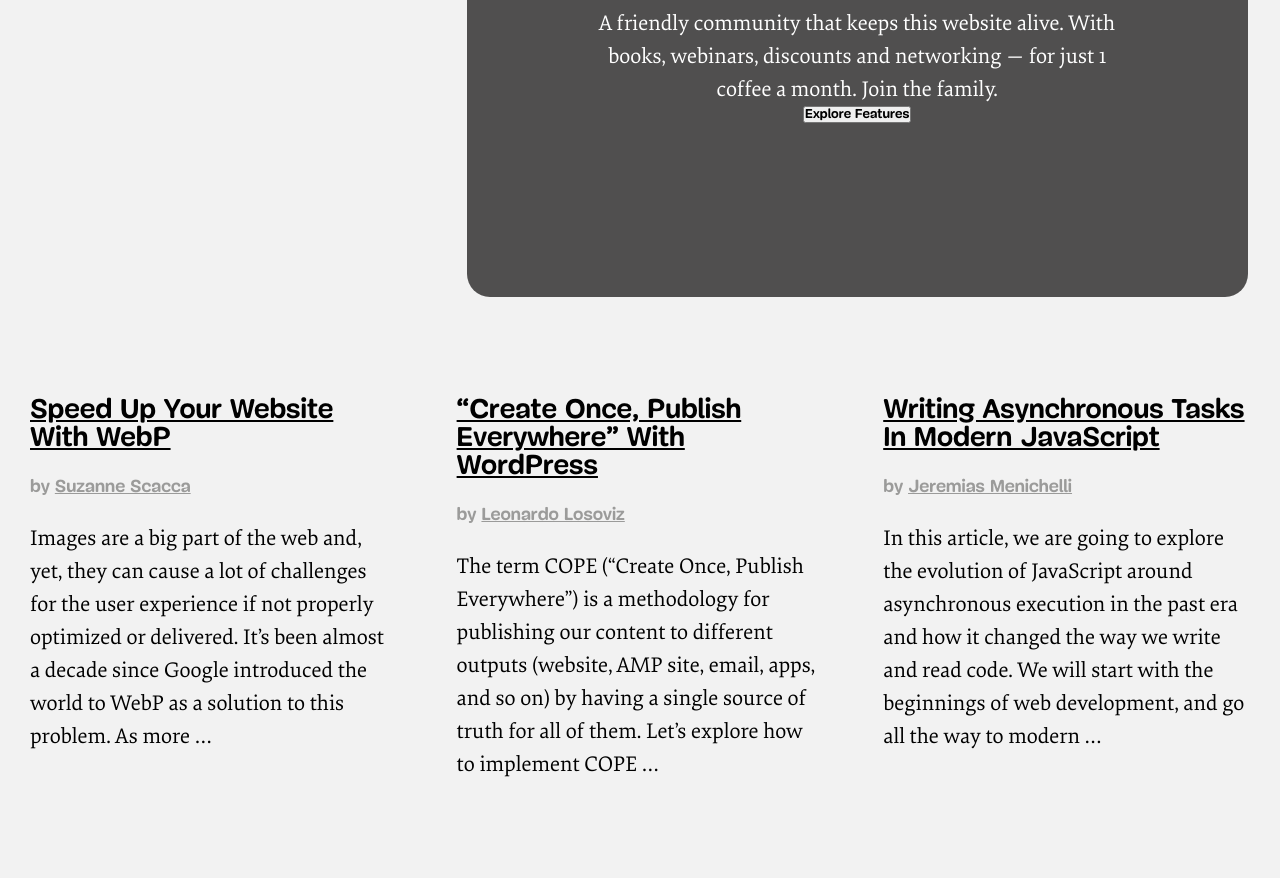
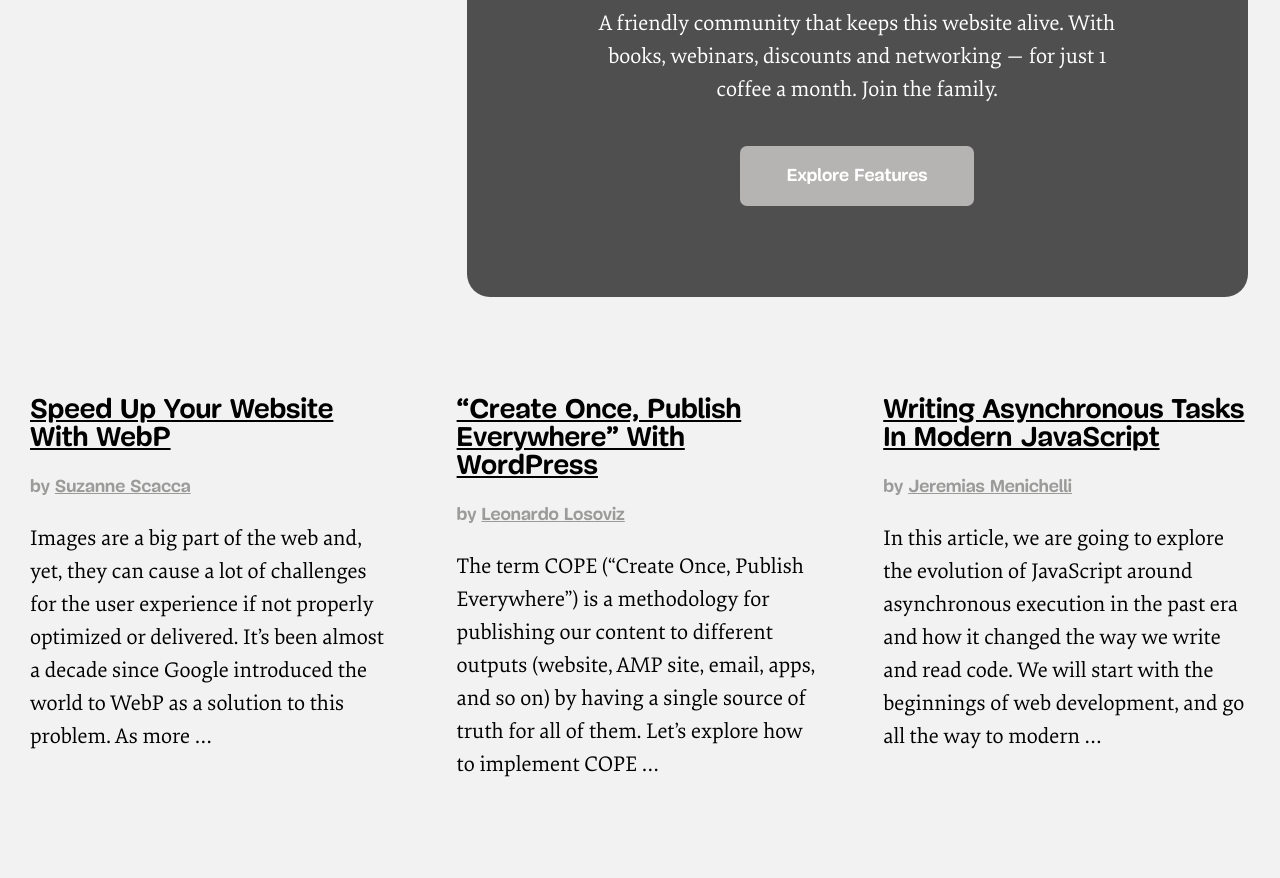
Before and after one commit to fegzycole/Smashing-magazine-clone, a website: page index.html in a window 1280 px wide. Shown: the part 2025-2903 px from the top of the page. Drawn offline with Linux system fonts and the light colour scheme.

Commit message:
fix button anomaly

```diff
--- a/index.html
+++ b/index.html
@@ -106,7 +106,7 @@
           the family.
         </p>
 
-        <button>Explore Features</button>
+        <button class ="btn">Explore Features</button>
       </article>
     </div>
     <div class="posts">
```
